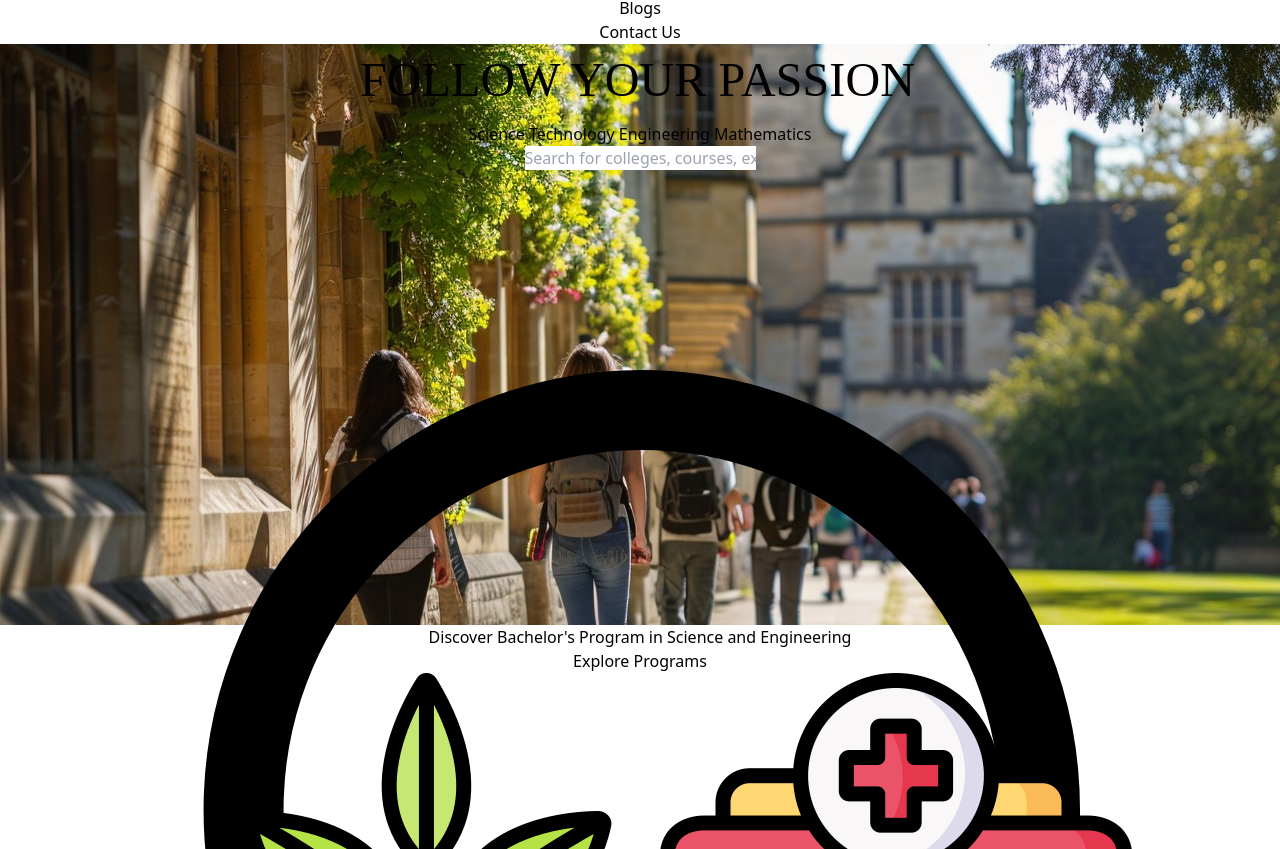
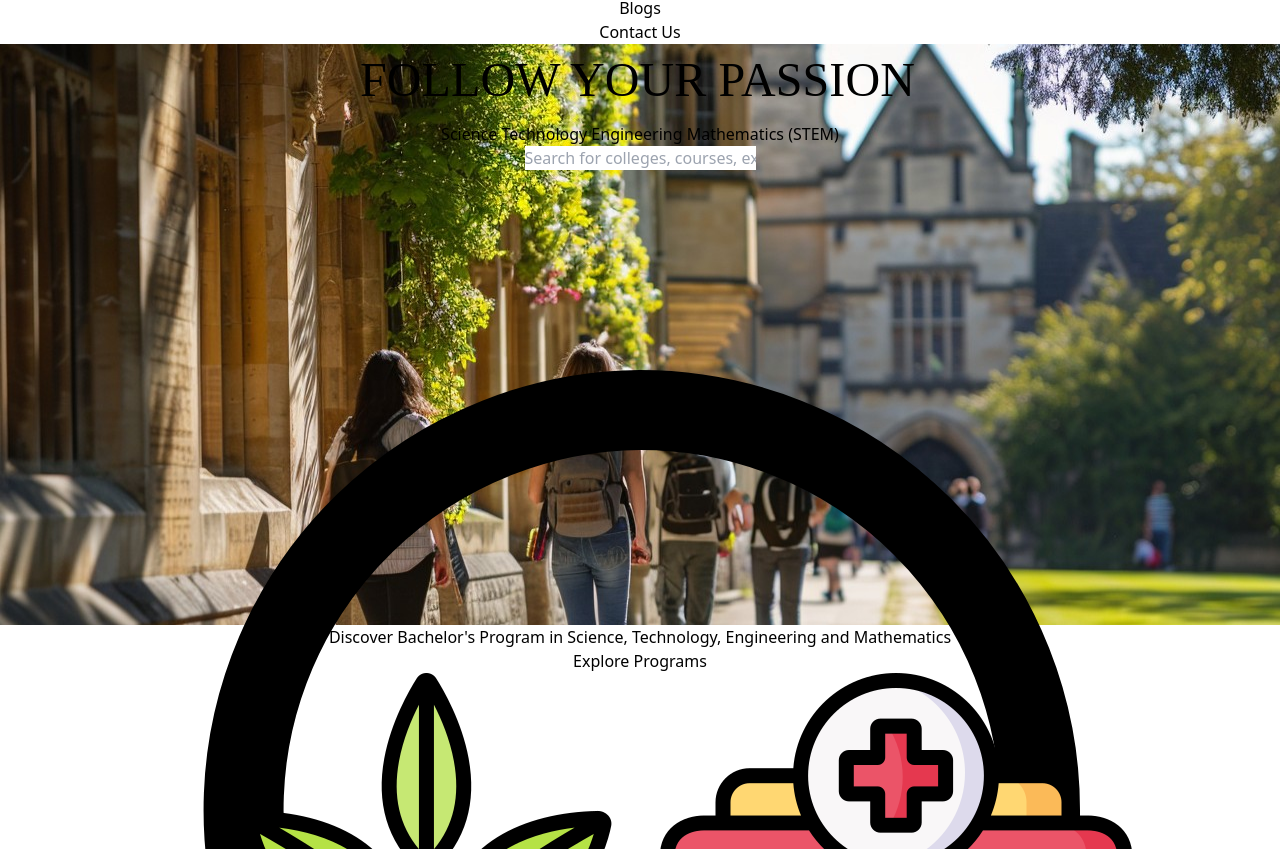
Before and after one commit to Coneixement-India-Pvt-Ltd/college-shodh-frontend, a React (Vite) app: page / in a window 1280 px wide. Shown: the part 657-1506 px from the top of the page. Built offline with nearby package versions, Linux system fonts and the light colour scheme.

Commit message:
Minor Changes

```diff
--- a/src/component/Blogs/Blogs.jsx
+++ b/src/component/Blogs/Blogs.jsx
@@ -11,7 +11,7 @@ function Blogs() {
               <div className="text-center sm:text-left">
                 <h1 className="text-2xl font-bold text-gray-900 sm:text-3xl">
                   Welcome to{" "}
-                  <span className="text-orange-600">CollageShodh Blog!</span>
+                  <span className="text-orange-600">CollegeShodh Blog!</span>
                 </h1>
 
                 <p className="mt-1.5 text-sm text-gray-500">
--- a/src/component/Colleges/Colleges.jsx
+++ b/src/component/Colleges/Colleges.jsx
@@ -4,7 +4,7 @@ import Button from "@mui/material/Button";
 import SearchIcon from "@mui/icons-material/Search";
 import { Link } from "react-router-dom";
 import Ranking from "./Ranking";
-import Pagination from "./Pagination"; // Import the Pagination component
+import Pagination from "./Pagination";
 import HashLoader from "react-spinners/HashLoader";
 
 // for card icons
--- a/src/component/ContactUs/ContactUs.jsx
+++ b/src/component/ContactUs/ContactUs.jsx
@@ -81,7 +81,7 @@ function ContactUs() {
           <div className="mt-4">
             <button
               type="submit"
-              className="inline-block w-full rounded-lg bg-black px-5 py-3 font-medium text-white sm:w-auto"
+              className="inline-block w-full rounded-lg bg-orange-600 px-5 py-3 font-medium text-white sm:w-auto"
             >
               Send Enquiry
             </button>
--- a/src/component/Home/Home.jsx
+++ b/src/component/Home/Home.jsx
@@ -4,22 +4,17 @@ import MyModal from "../Modals/BscModal";
 import "./Home.css";
 
 const BackgroundImages = [
-  // "./background1.jpg",
-  // "./background3.jpg",
-  // "./background4.jpg",
-  // "./background.jpg",
-  // "./background3.jpg",
   "./bg1.jpg",
   "./bg2.jpg",
   "./bg3.jpg",
 ];
 
 const Options = [
-  { text: "B. Arch", img:"./agri.png", link: "#"  },
-  { text: "B. Pharm", img:"./Pharma.png", link: "#" },
-  { text: "BCA", img:"./BCA.png", link: "#" },
-  { text: "BE/B. Tech", img:"./Btech.png", link: "#" },
-  { text: "B. Sc", img:"./BSC.png", link: "#" },
+  { text: "B. Arch", img: "./agri.png", link: "#" },
+  { text: "B. Pharm", img: "./Pharma.png", link: "#" },
+  { text: "BCA", img: "./BCA.png", link: "#" },
+  { text: "BE/B. Tech", img: "./Btech.png", link: "#" },
+  { text: "B. Sc", img: "./BSC.png", link: "#" },
 ];
 
 const cities = [
@@ -80,22 +75,21 @@ export default function Home() {
         style={{ backgroundImage: `url(${BackgroundImages[bgIndex]})` }}
       >
         <div className="mt-12 md:mt-24 ml-4 md:ml-24">
-          <p
-            id="passion"
-            className="s text-gray-800 mb-2 md:mb-3 mt-6 md:mt-6"
-          >
+          <p id="passion" className="s text-gray-800 mb-2 md:mb-3 mt-6 md:mt-6">
             <div className="container">
               <div className="text">
-              <span className="text-white">FOLLOW YOUR </span><span className="text-orange-600">PASSION</span>
+                <span className="text-white">FOLLOW YOUR </span>
+                <span className="text-orange-600">PASSION</span>
               </div>
             </div>
-
           </p>
           <p
             id="stem"
             className="text-base md:text-lg text-gray-800 mb-3 md:mb-5"
           >
-            <span className="text-white">Science Technology Engineering Mathematics</span>
+            <span className="text-white">
+              Science Technology Engineering Mathematics (STEM)
+            </span>
           </p>
           <div className="relative mb-3 md:mb-6">
             <input
@@ -150,7 +144,7 @@ export default function Home() {
       <div className="text-center pb-8">
         <div>
           <p className="text-2xl font-mono p-4 mt-4 text-gray-800 bg-neutral-200">
-            Discover Bachelor's Program in Science and Engineering
+            Discover Bachelor's Program in Science, Technology, Engineering and Mathematics
           </p>
         </div>
 
```
